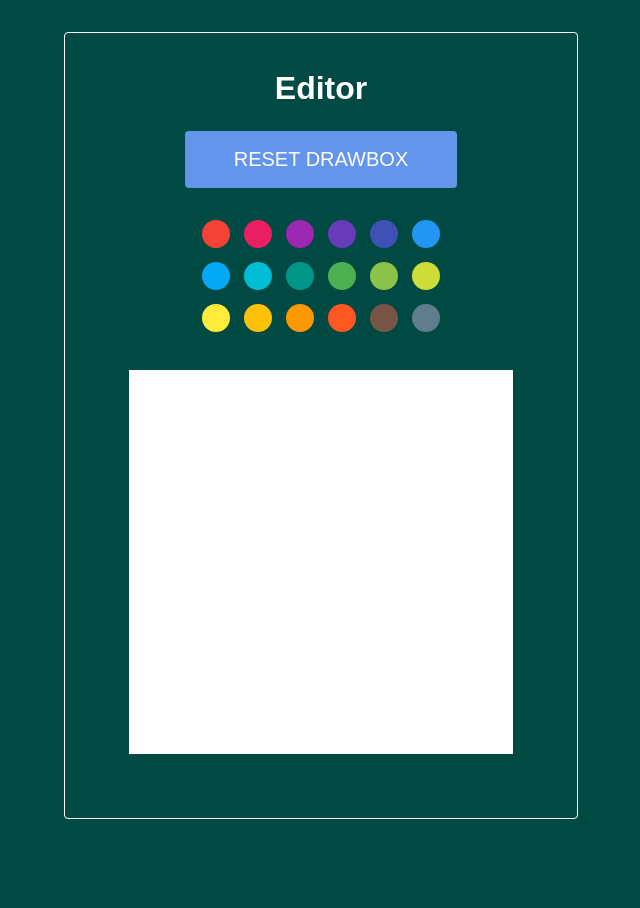
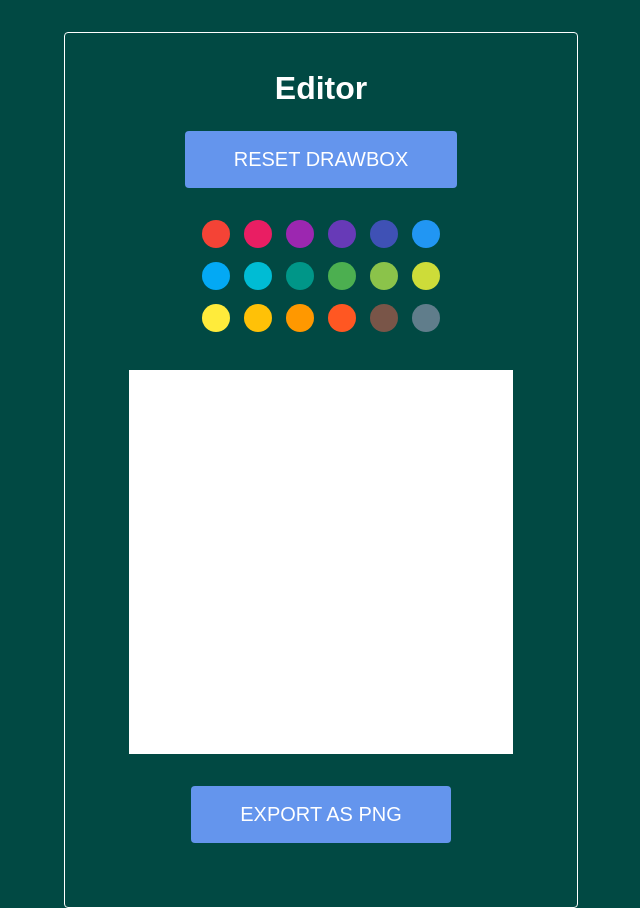
Before and after one commit to TheCyberFlash/stjag-j-toolbox, a React (Create React App) app in the folder desktop-pixel/: page / in a window 1280 px wide. Both pictures are taken after a click on the button "START DRAWBOX". Shown: the whole page, without its empty margins (319-959 px from the left). Before the commit the page ends 819 px from the top, so only its background shows below. Built offline with nearby package versions, Linux system fonts and the light colour scheme.

Commit message:
Update Drawbox.js

```diff
--- a/desktop-pixel/src/components/Drawbox.js
+++ b/desktop-pixel/src/components/Drawbox.js
@@ -1,8 +1,10 @@
-import React from "react";
+import React, { useRef } from "react";
 import Row from "./Row";
+import { exportComponentAsPNG } from "react-component-export-image";
 
 const Drawbox = (props) => {
     const { width, height, color } = props;
+    const pixelRef = useRef();
     let rows = [];
 
     for (let i = 0; i < height; i++) {
@@ -11,9 +13,11 @@
 
     return (
         <div id="drawbox">
-            <div id="pixels">
+            <div id="pixels" ref={pixelRef}>
                 {rows}
             </div>
+
+            <button className="button" onClick={() => exportComponentAsPNG(pixelRef)}>Export as PNG</button>
         </div>
     )}
 
```
